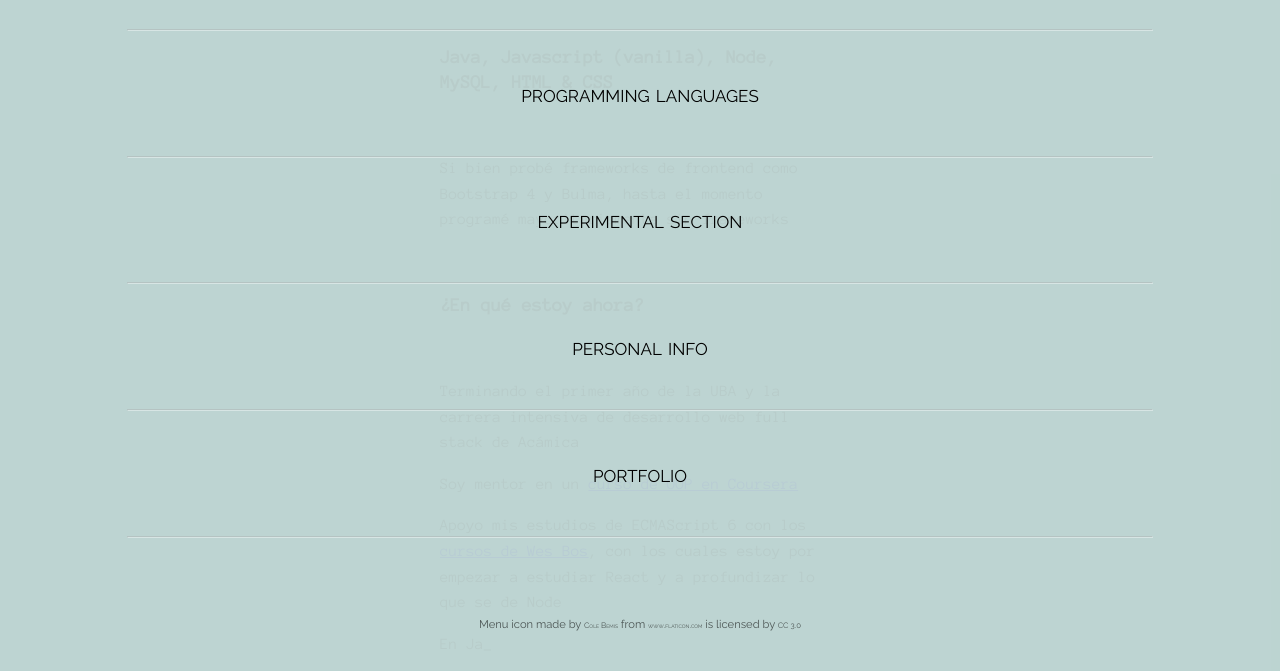
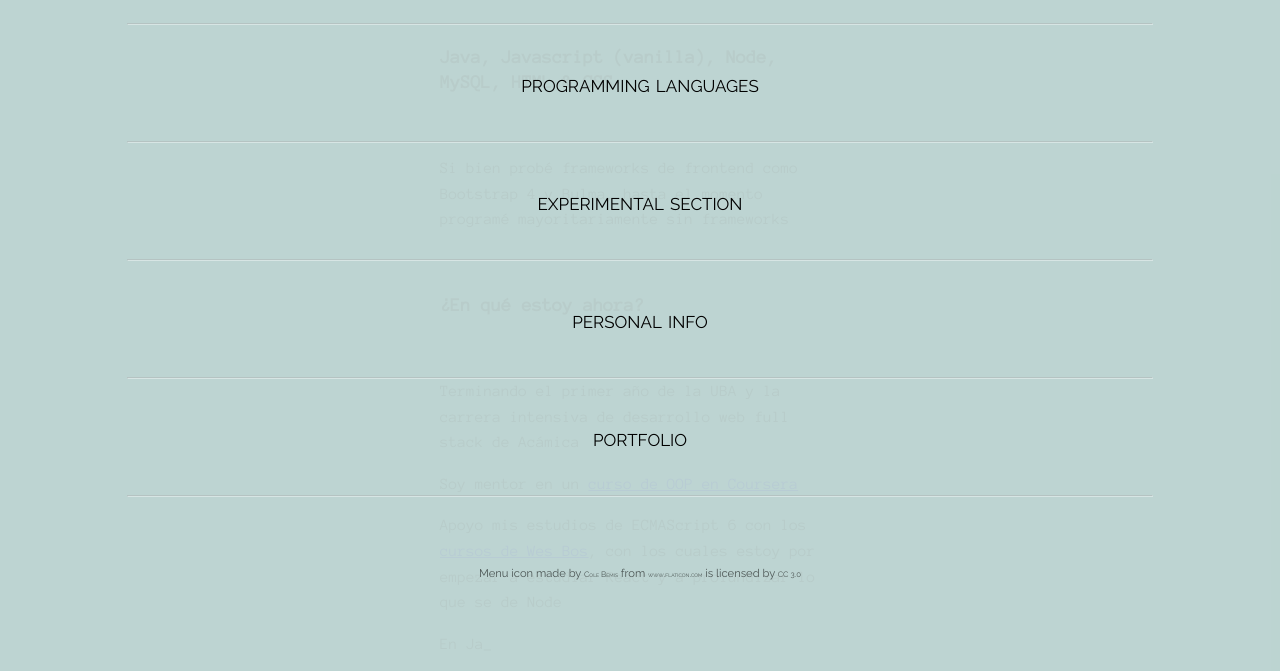
Before and after one commit to RoyCrivolotti/RoyCrivolotti.github.io, a plain HTML site: page index.html in a window 1280 px wide. Both pictures are taken after a click on the picture 1189 px from the left and 32 px from the top of the page. Shown: the part 129-800 px from the top of the page. Drawn offline with Linux system fonts and the light colour scheme; some packages are replaced by stand-ins of ours; a script that the page names is missing; a web font is replaced by a local one.

Commit message:
Minor fixes

```diff
--- a/styles/styles.css
+++ b/styles/styles.css
@@ -90,7 +90,7 @@ nav ul {
   background: rgb(154, 187, 184, 0.6);
   opacity: 1;
   grid-template-columns: 1fr;
-  grid-template-rows: repeat(12, 1fr);
+  grid-template-rows: repeat(13, 1fr);
   justify-items: center;
   align-items: center;
   padding: 0;
```
